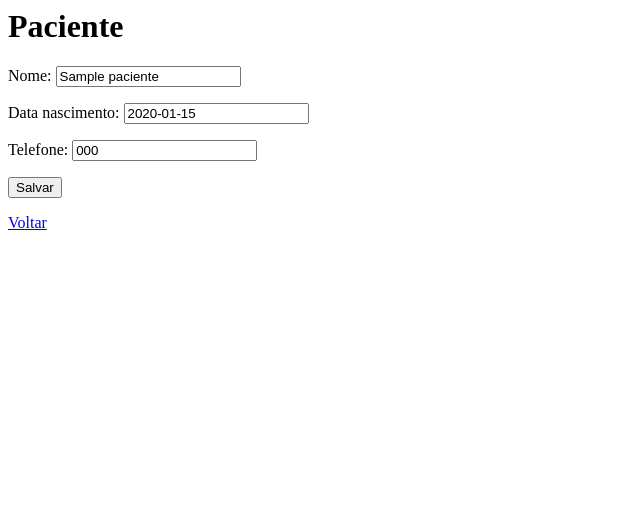
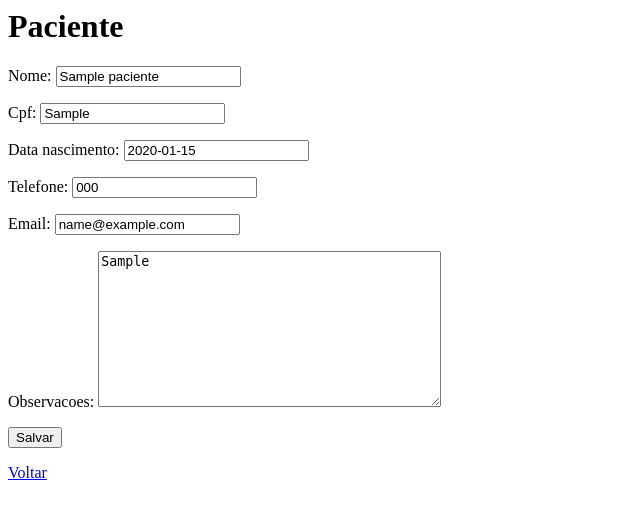
Before and after one commit to robinson-1985/vitta, a Django app: page /pacientes/1/editar/ in a window 1280 px wide. Shown: the top 519 px of the page, without its empty margins (0-640 px from the left). Run offline with Django 5.2, Linux system fonts and the light colour scheme; tables that the repository leaves empty hold one stand-in row (values such as "Sample post").

Commit message:
fix: sync database schema with Paciente model

```diff
--- a/pacientes/forms.py
+++ b/pacientes/forms.py
@@ -5,4 +5,11 @@ from .models import Paciente
 class PacienteForm(forms.ModelForm):
     class Meta:
         model = Paciente
-        fields = ['nome', 'data_nascimento', 'telefone']
+        fields = [
+            'nome',
+            'cpf',
+            'data_nascimento',
+            'telefone',
+            'email',
+            'observacoes',
+            ]
--- a/pacientes/models.py
+++ b/pacientes/models.py
@@ -2,6 +2,7 @@ from django.db import models
 
 class Paciente(models.Model):
     nome = models.CharField(max_length=100)
+    cpf = models.CharField(max_length=14, unique=True)
     data_nascimento = models.DateField()
     telefone = models.CharField(max_length=15)
     email = models.EmailField(blank=True, null=True)
--- a/pacientes/urls.py
+++ b/pacientes/urls.py
@@ -2,8 +2,8 @@ from django.urls import path
 from . import views
 
 urlpatterns = [
-    path('', views.index, name='pacientes_index'),
-    path('novo/', views.criar, name='pacientes_criar'),
-    path('<int:id>/editar/', views.editar, name='pacientes_editar'),
-    path('<int:id>/deletar/', views.deletar, name='pacientes_deletar'),
+    path('', views.paciente_list, name='paciente_list'),
+    path('novo/', views.paciente_create, name='paciente_create'),
+    path('<int:pk>/editar/', views.paciente_update, name='paciente_update'),
+    path('<int:pk>/excluir/', views.paciente_delete, name='paciente_delete'),
 ]
--- a/pacientes/views.py
+++ b/pacientes/views.py
@@ -1,47 +1,48 @@
 from django.shortcuts import render, redirect, get_object_or_404
+from django.contrib import messages
 from .models import Paciente
 from .forms import PacienteForm
 
-def index(request):
-    pacientes = Paciente.objects.all()
-    return render(
-        request,
-        'pacientes/index.html',
-        {'pacientes': pacientes}
-    )
+
+def paciente_list(request):
+    pacientes = Paciente.objects.all().order_by('nome')
+    return render(request, 'pacientes/index.html', {'pacientes': pacientes})
 
 
-def criar(request):
+def paciente_create(request):
     if request.method == 'POST':
         form = PacienteForm(request.POST)
         if form.is_valid():
             form.save()
-            return redirect('pacientes_index')
+            messages.success(request, 'Paciente cadastrado com sucesso.')
+            return redirect('paciente_list')
     else:
         form = PacienteForm()
 
     return render(request, 'pacientes/form.html', {'form': form})
 
 
-def editar(request, id):
-    paciente = get_object_or_404(Paciente, id=id)
+def paciente_update(request, pk):
+    paciente = get_object_or_404(Paciente, pk=pk)
 
     if request.method == 'POST':
         form = PacienteForm(request.POST, instance=paciente)
         if form.is_valid():
             form.save()
-            return redirect('pacientes_index')
+            messages.success(request, 'Paciente atualizado com sucesso.')
+            return redirect('paciente_list')
     else:
         form = PacienteForm(instance=paciente)
 
     return render(request, 'pacientes/form.html', {'form': form})
 
 
-def deletar(request, id):
-    paciente = get_object_or_404(Paciente, id=id)
+def paciente_delete(request, pk):
+    paciente = get_object_or_404(Paciente, pk=pk)
 
     if request.method == 'POST':
         paciente.delete()
-        return redirect('pacientes_index')
+        messages.success(request, 'Paciente removido com sucesso.')
+        return redirect('paciente_list')
 
     return render(request, 'pacientes/confirmar_exclusao.html', {'paciente': paciente})
```
Also changed, not shown: pacientes/templates/pacientes/index.html (+7 -6 lines), consultas/migrations/0001_initial.py, pacientes/migrations/0001_initial.py, pacientes/migrations/0002_paciente_created_at_paciente_email_and_more.py (deleted), prontuarios/migrations/0001_initial.py.
